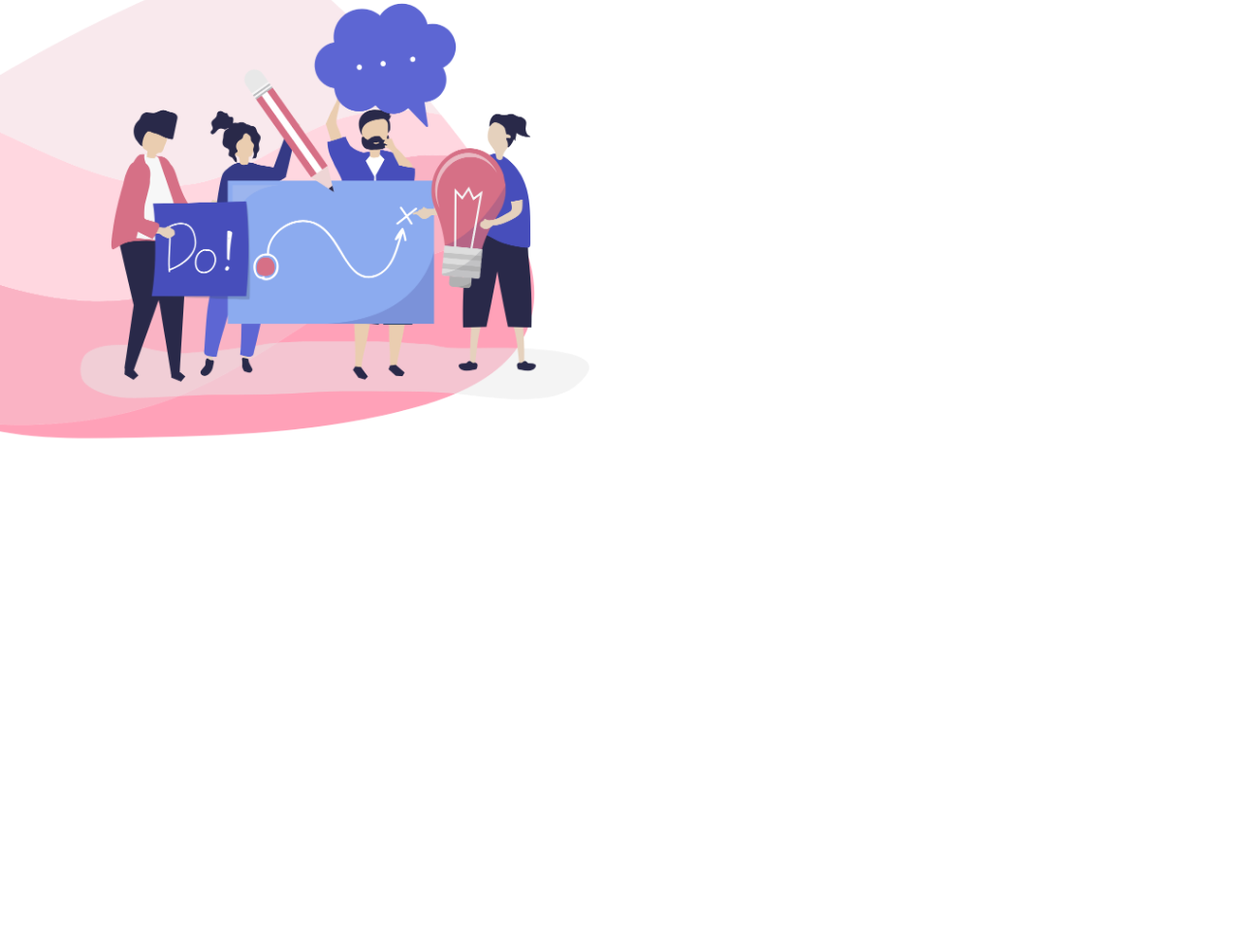
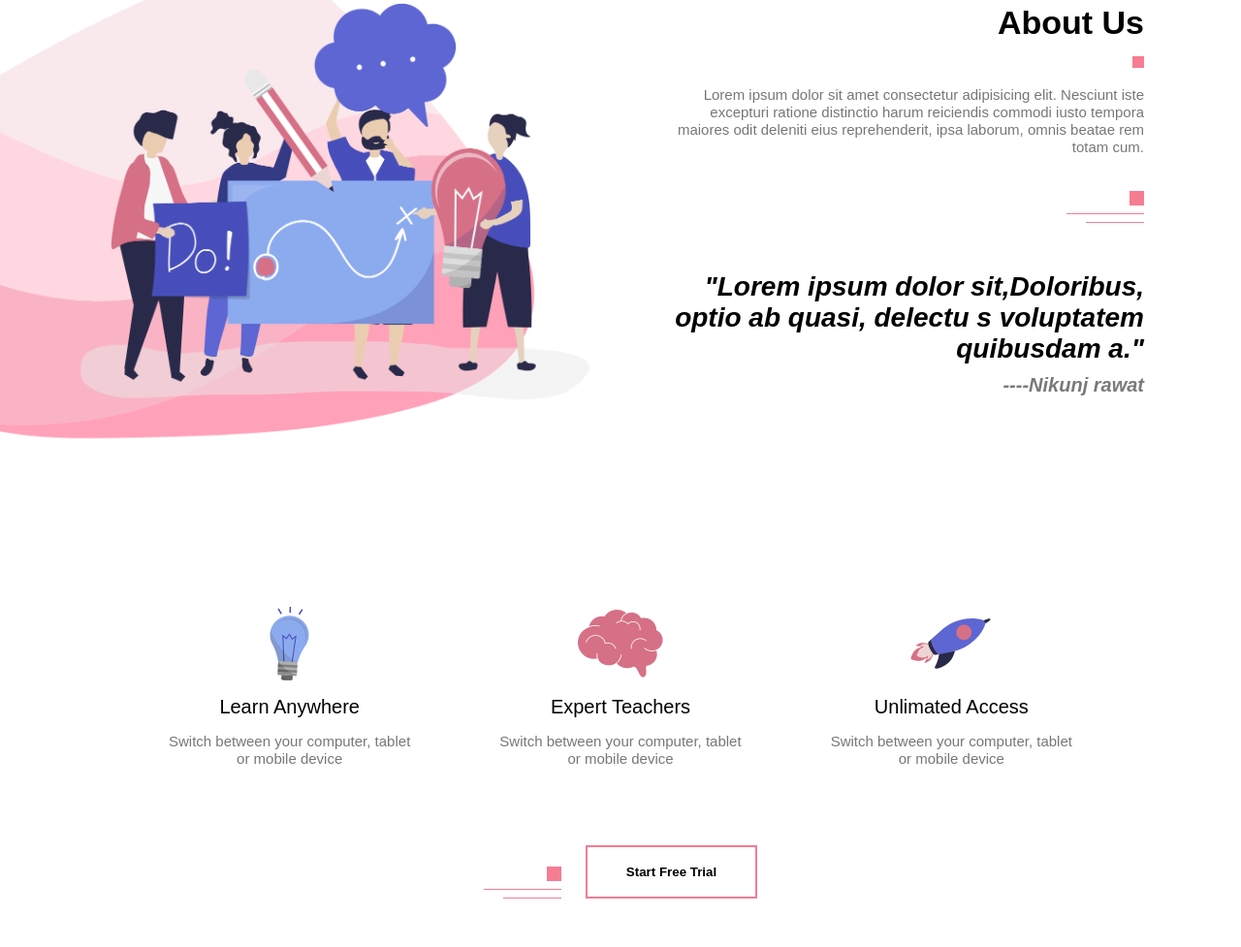
Before and after one commit to nikunjrawatwrk/Simp-info-ws, a plain HTML site: page index.html in a window 1280 px wide. Shown: the part 952-1929 px from the top of the page at 97% size. Before the commit the page ends 1516 px from the top, so only its background shows below. Drawn offline with Linux system fonts and the light colour scheme.

Commit message:
Feature Section Completed

```diff
--- a/index.html
+++ b/index.html
@@ -44,16 +44,64 @@
     </nav>
     <img src="images/menu.png" id="menuBtn" />
 
-
     <!-- About -->
     <section id="about">
       <div class="about-left-col">
-        <img src="images/about.png">
+        <img src="images/about.png" />
       </div>
       <div class="about-right-col">
+        <div class="about-text">
+          <h1>About Us</h1>
+          <span class="square"></span>
+          <p>
+            Lorem ipsum dolor sit amet consectetur adipisicing elit. Nesciunt
+            iste excepturi ratione distinctio harum reiciendis commodi iusto
+            tempora maiores odit deleniti eius reprehenderit, ipsa laborum,
+            omnis beatae rem totam cum.
+          </p>
+          <br /><br />
+          <div class="line">
+            <span class="line-1"></span><br />
+            <span class="line-2"></span><br />
+            <span class="line-3"></span><br />
+          </div>
+          <h2>
+            "Lorem ipsum dolor sit,Doloribus, optio ab quasi, delectu s
+            voluptatem quibusdam a."
+          </h2>
+          <h3>----Nikunj rawat</h3>
+        </div>
       </div>
     </section>
 
+    <!--Features-->
+    <section id="features">
+      <div class="feature-row">
+        <div class="feature-col">
+          <img src="images/pic-1.png" />
+          <h4>Learn Anywhere</h4>
+          <p>Switch between your computer, tablet or mobile device</p>
+        </div>
+        <div class="feature-col">
+          <img src="images/pic-2.png" />
+          <h4>Expert Teachers</h4>
+          <p>Switch between your computer, tablet or mobile device</p>
+        </div>
+        <div class="feature-col">
+          <img src="images/pic-3.png" />
+          <h4>Unlimated Access</h4>
+          <p>Switch between your computer, tablet or mobile device</p>
+        </div>
+      </div>
+      <div class="feature-btn">
+        <div class="line">
+          <span class="line-1"></span><br />
+          <span class="line-2"></span><br />
+          <span class="line-3"></span><br />
+        </div>
+        <button class="common-btn">Start Free Trial</button>
+      </div>
+    </section>
 
     <script>
       var menuBtn = document.getElementById("menuBtn");
--- a/style.css
+++ b/style.css
@@ -102,18 +102,73 @@ nav ul li a {
 }
 
 /*---about---*/
-#about{
+#about {
   padding: 100px 0;
   display: flex;
   align-items: center;
   flex-wrap: wrap;
 }
-.about-left-col{
+.about-left-col {
   flex-basis: 50%;
 }
-.about-left-col img{
+.about-left-col img {
   width: 100%;
 }
-.about-right-col{
+.about-right-col {
   flex-basis: 50%;
+  text-align: right;
 }
+.about-text {
+  max-width: 500px;
+  margin-right: 100px;
+  display: inline-block;
+}
+
+.about-text h2 {
+  margin: 50px 0 10px;
+  font-size: 28px;
+  font-style: italic;
+}
+.about-text h3 {
+  font-size: 20px;
+  font-style: italic;
+  color: #797979;
+}
+/*----feature----*/
+
+#features {
+  padding-top: 50px;
+  padding-bottom: 50px;
+}
+.feature-row {
+  width: 80%;
+  margin: auto;
+  display: flex;
+  align-items: center;
+  justify-content: space-around;
+  flex-wrap: wrap;
+}
+.feature-col {
+  flex-basis: 25%;
+  text-align: center;
+}
+.feature-col img {
+  width: 100px;
+}
+.feature-col h4 {
+  margin-bottom: 15px;
+  font-size: 20px;
+  font-weight: 400;
+}
+.feature-btn {
+  margin: 80px auto 0;
+  display: flex;
+  align-items: flex-end;
+  justify-content: center;
+}
+.feature-btn .line {
+  text-align: right;
+  display: inline-block;
+  margin-right: 25px;
+
+}
```
